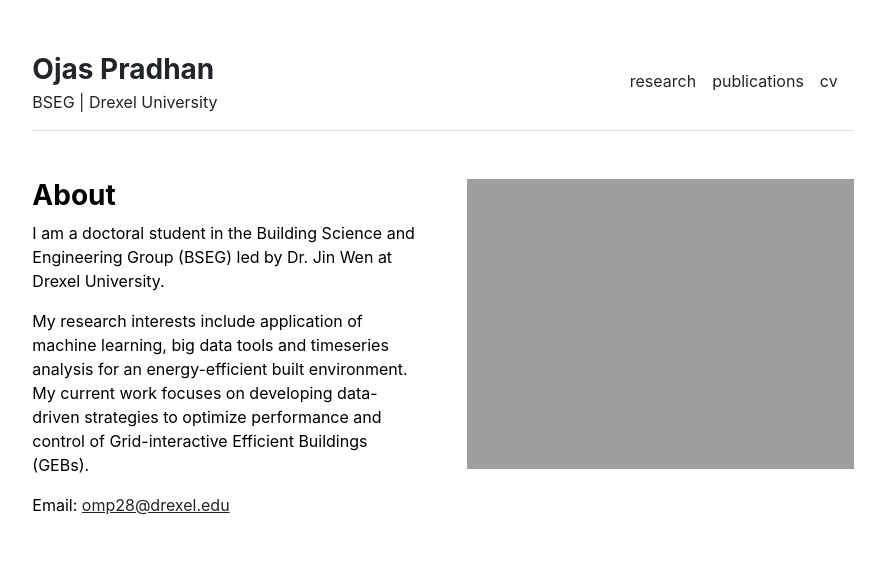
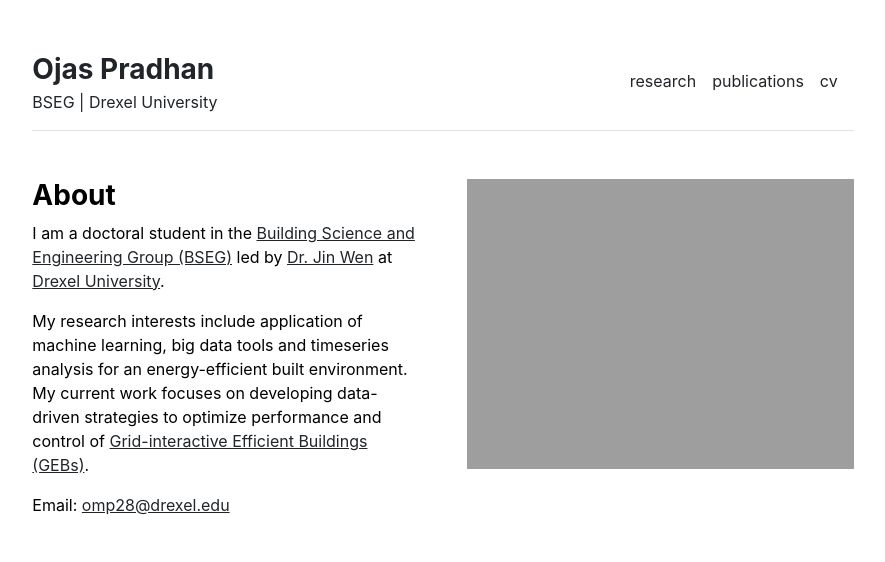
Before and after one commit to pradhanojas/pradhanojas.github.io, a Jekyll site: the page built from index.md, in a window 1280 px wide. Shown: the top 562 px of the page, without its empty margins (197-1082 px from the left). Built offline with Jekyll 4.4.1, drawn with Linux system fonts in a browser that asks for light colours; part of the change alters nothing that is shown.

Commit message:
Update index.md

```diff
--- a/index.md
+++ b/index.md
@@ -3,9 +3,9 @@ layout: home
 title: "Home"
 ---
 
-I am a doctoral student in the Building Science and Engineering Group (BSEG) led by Dr. Jin Wen at Drexel University.
+I am a doctoral student in the <a href="https://drexel.edu/engineering/academics/departments/civil-architectural-environmental-engineering/department-research/faculty-laboratories/building-science-engineering-group/">Building Science and Engineering Group (BSEG)</a> led by <a href="https://drexel.edu/engineering/about/faculty-staff/W/wen-jin/">Dr. Jin Wen</a> at <a href="https://drexel.edu/">Drexel University</a>.
 
-My research interests include application of machine learning, big data tools and timeseries analysis for an energy-efficient built environment. My current work focuses on developing data-driven strategies to optimize performance and control of Grid-interactive Efficient Buildings (GEBs).
+My research interests include application of machine learning, big data tools and timeseries analysis for an energy-efficient built environment. My current work focuses on developing data-driven strategies to optimize performance and control of <a href="https://www.energy.gov/eere/buildings/grid-interactive-efficient-buildings">Grid-interactive Efficient Buildings (GEBs)</a>.
 
 Email: <a href="mailto:omp28@drexel.edu">omp28@drexel.edu</a>
 
```
